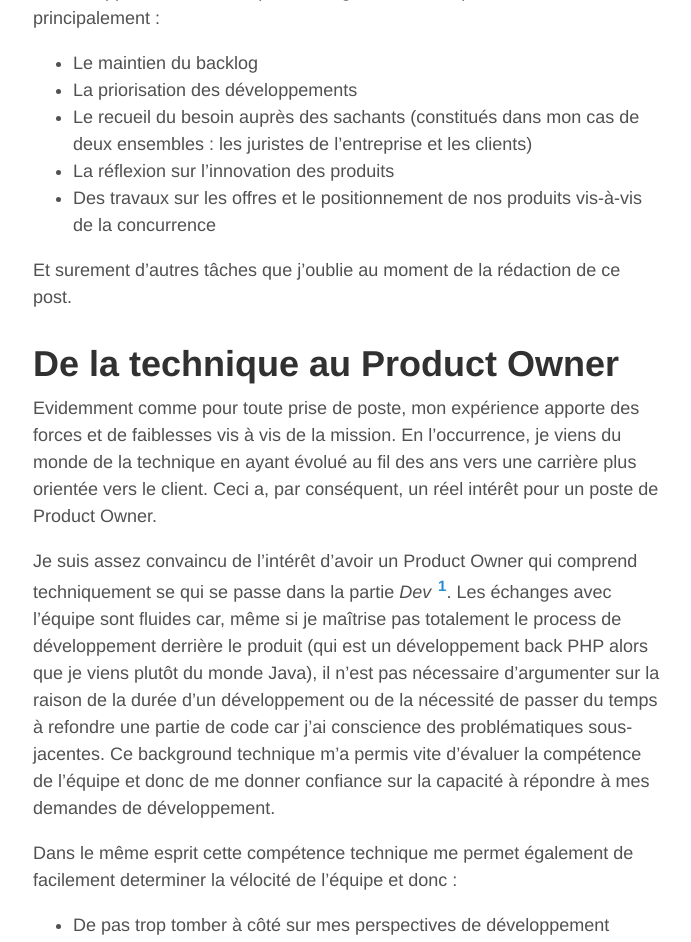
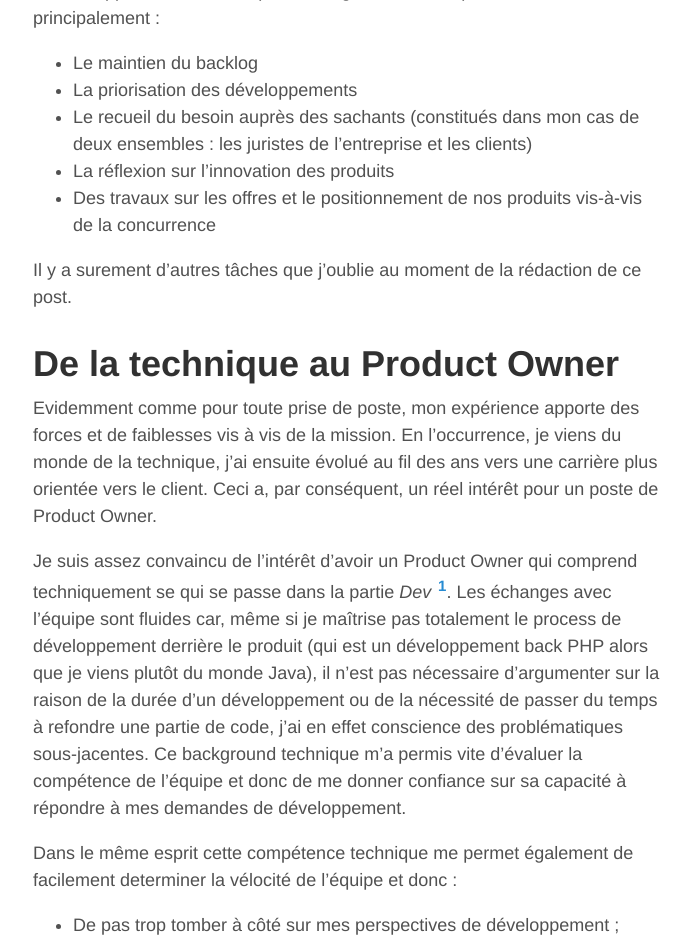
Before and after one commit to glefur/modularizing-my-mind, a Jekyll site: the page built from _posts/2017-12-19-nouveau-blog-pour-nouvelle-vie.md, in a window 1280 px wide and 1400 px high, scrolled down 455 px. Shown: the top 942 px of the window, without its empty margins (292-983 px from the left). Built offline with Jekyll 4.4.1, drawn with Linux system fonts in a browser that asks for light colours; some of the changed text lies outside the part shown.

Commit message:
Some rephrasing more

```diff
--- a/_posts/2017-12-19-nouveau-blog-pour-nouvelle-vie.md
+++ b/_posts/2017-12-19-nouveau-blog-pour-nouvelle-vie.md
@@ -3,34 +3,34 @@ layout: post
 title: Un nouveau blog pour une nouvelle vie
 ---
 
-Et voilà, on y est. Après de nombreuses années à arpenter les voies de la modélisation, je me suis lancé un nouveau défi, faire évoluer ma carrière vers un poste de Product Owner.
+Et voilà, on y est. Après de nombreuses années à arpenter les voies de la modélisation, je me suis lancé un nouveau défi : faire évoluer ma carrière vers un poste de Product Owner.
 
-Product Owner peut se traduire de plusieurs façons en fonction de l'entreprise, de sa vision produit, de son contexte, ... En l'occurrence, je prends la direction de la partie R&D/Produit de l'entreprise. J'ai pour mission principale de piloter le développement des deux produits logiciel de l'entreprise. Cela va inclure principalement :
+Product Owner peut se traduire de plusieurs façons en fonction de l'entreprise, de sa vision produit, de son contexte, ... En l'occurrence, je prends la direction de la partie R&D/Produit de l'entreprise. J'ai pour mission principale de piloter le développement des deux produits logiciel de l'entreprise c'est-à-dire principalement :
 * Le maintien du backlog
 * La priorisation des développements
 * Le recueil du besoin auprès des sachants (constitués dans mon cas de deux ensembles : les juristes de l'entreprise et les clients)
 * La réflexion sur l'innovation des produits
 * Des travaux sur les offres et le positionnement de nos produits vis-à-vis de la concurrence
 
-Et surement d'autres tâches que j'oublie au moment de la rédaction de ce post.
+Il y a surement d'autres tâches que j'oublie au moment de la rédaction de ce post.
 
 # De la technique au Product Owner
 
-Evidemment comme pour toute prise de poste, mon expérience apporte des forces et de faiblesses vis à vis de la mission. En l'occurrence, je viens du monde de la technique en ayant évolué au fil des ans vers une carrière plus orientée vers le client. Ceci a, par conséquent, un réel intérêt pour un poste de Product Owner.
+Evidemment comme pour toute prise de poste, mon expérience apporte des forces et de faiblesses vis à vis de la mission. En l'occurrence, je viens du monde de la technique, j'ai ensuite évolué au fil des ans vers une carrière plus orientée vers le client. Ceci a, par conséquent, un réel intérêt pour un poste de Product Owner.
 
-Je suis assez convaincu de l'intérêt d'avoir un Product Owner qui comprend techniquement se qui se passe dans la partie *Dev* [^fn-technique_metier]. Les échanges avec l'équipe sont fluides car, même si je maîtrise pas totalement le process de développement derrière le produit (qui est un développement back PHP alors que je viens plutôt du monde Java), il n'est pas nécessaire d'argumenter sur la raison de la durée d'un développement ou de la nécessité de passer du temps à refondre une partie de code car j'ai conscience des problématiques sous-jacentes. Ce background technique m'a permis vite d'évaluer la compétence de l'équipe et donc de me donner confiance sur la capacité à répondre à mes demandes de développement.
+Je suis assez convaincu de l'intérêt d'avoir un Product Owner qui comprend techniquement se qui se passe dans la partie *Dev* [^fn-technique_metier]. Les échanges avec l'équipe sont fluides car, même si je maîtrise pas totalement le process de développement derrière le produit (qui est un développement back PHP alors que je viens plutôt du monde Java), il n'est pas nécessaire d'argumenter sur la raison de la durée d'un développement ou de la nécessité de passer du temps à refondre une partie de code, j'ai en effet conscience des problématiques sous-jacentes. Ce background technique m'a permis vite d'évaluer la compétence de l'équipe et donc de me donner confiance sur sa capacité à répondre à mes demandes de développement.
 
 Dans le même esprit cette compétence technique me permet également de facilement determiner la vélocité de l'équipe et donc :
-* De pas trop tomber à côté sur mes perspectives de développement
-* De pouvoir être pertinent dans le suivi du sprint et de pouvoir rapidement me rendre compte si l'on tient ou pas
+* De pas trop tomber à côté sur mes perspectives de développement ;
+* De pouvoir être pertinent dans le suivi du sprint et de pouvoir rapidement me rendre compte si l'on tient les objectifs ou non.
 
 # L'agilité à notre sauce
 
-Le terme Product Owner est issu du monde Scrum si je ne me trompe pas, après j'intègre une équipe en construction où la pratique de l'agile se met en place progressivement. Nous ne suivons pas concrètement et formellement une méthode agile plus qu'une autre (donc en particulier nous ne pratiquons pas le Scrum dans tous ses préceptes). Une illustration que j'ai trouvée récemment m'invite à penser qu'on fait du **scrumban** :
+Le terme Product Owner est issu du monde Scrum si je ne me trompe pas. Dans mon cas, j'intègre une équipe en construction où la pratique de l'agile se met en place progressivement. Nous ne suivons pas concrètement et formellement une méthode agile plus qu'une autre (particuièrement nous ne pratiquons pas le Scrum dans tous ses préceptes). Une illustration que j'ai trouvée récemment m'invite à penser qu'on fait du **scrumban** :
 ![scrum vs kanban vs scrumban](https://pbs.twimg.com/media/DQbmr6WUIAA5PCW.jpg:large "scrum vs kanban vs scrumban")
 
 Nous travaillons en effet sur des sprints réguliers, je définis les fonctionnalités à inclure dans le sprint, nous tentons d'estimer le travail pour s'assurer que ce que je compte inclure dans le sprint va rentrer, puis j'effectue un suivi régulier pour voir si on ne dérive pas. Si tel est le cas, je réagence le sprint en sortant des éléments ou en resserrant le périmètre de certaines tâches.
 
-C'est intéressant de voir que la mise en place de cette organisation s'est faîte assez naturellement et qu'elle fonctionne plutôt bien. Au moment de la rédaction de ces lignes, nous sommes au quatrième sprint et le développement se passe plutôt correctement. Le sprint précédent a subi quelques remous mais ceci principalement à cause d'une modification de périmètre en cours de sprint et d'un travail non spécifié, ceci est une autre histoire, j'espère y revenir dans un autre billet ...
+C'est intéressant de voir que la mise en place de cette organisation s'est faîte assez naturellement et qu'elle fonctionne plutôt bien. Au moment de la rédaction de ces lignes, nous sommes au quatrième sprint et le développement se passe plutôt correctement. Le sprint précédent a subi quelques remous mais ceci est principalement dû à une modification de périmètre en cours de sprint et pour l'integration d'un travail pas spécialement bien spécifié. Mais ceci est une autre histoire, j'espère y revenir dans un autre billet ...
 
 [^fn-technique_metier]: Attention je ne dis pas ici qu'il faut nécessairement venir de la technique pour faire un bon Product Owner. Venir du métier ou de n'importe quelle autre branche peut avoir ses avantages. Je présente ici les avantages de venir du monde technique.
```
